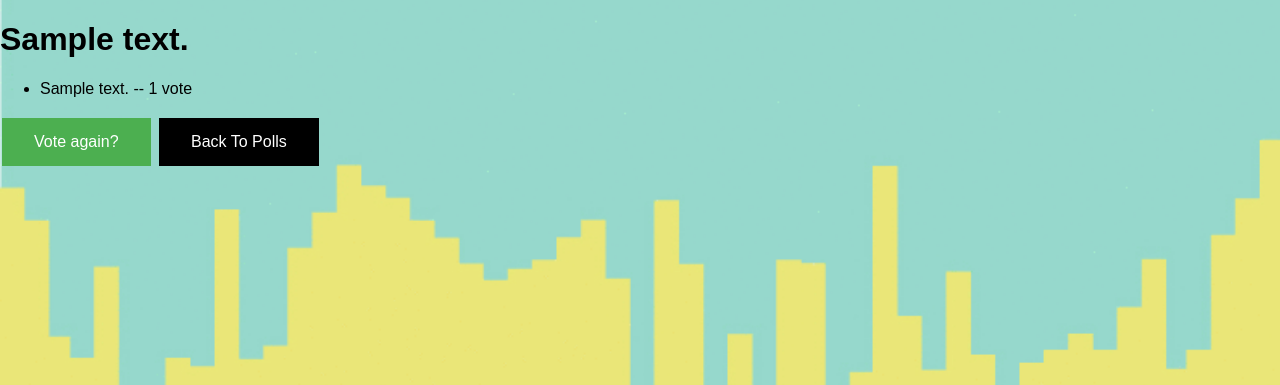
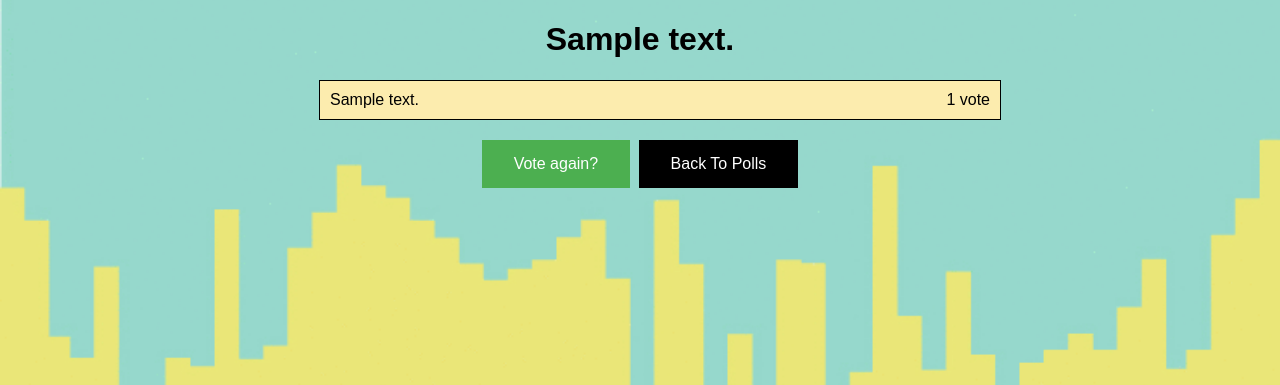
Before and after one commit to touchtool/ku-polls, a Django app: page /polls/1/results/ in a window 1280 px wide. Shown: the part 89-474 px from the top of the page. Run offline with Django 3.2, Linux system fonts and the light colour scheme; tables that the repository leaves empty hold one stand-in row (values such as "Sample post"); parts of the project's set-up code (start-up, migrations or seed data) failed here and were passed over.

Commit message:
remove bullet and edit result page

```diff
--- a/polls/templates/polls/index.html
+++ b/polls/templates/polls/index.html
@@ -71,6 +71,10 @@ body {
   color: black;
 }
 
+.bullet-remove{
+  list-style: outside none none;
+}
+
 @media screen and (max-width: 500px) {
   .header a {
     float: none;
@@ -96,7 +100,7 @@ body {
 </div>
 <center><h1 style="font-size:40px;"> Question list </h1></center>
 {% if latest_question_list %}
-    <ul>
+    <ul class="bullet-remove">
     {% for question in latest_question_list %}
         <div>
             <center><table width="500" border="1">
--- a/polls/templates/polls/results.html
+++ b/polls/templates/polls/results.html
@@ -77,6 +77,29 @@ body {
   color: black;
 }
 
+.box-container
+{
+  width: 55%;
+  height: 5%;
+  padding: 10px;
+  border: 1px;
+  border-style: solid;
+  border-color: black;
+  background-color: #FCECAE;
+  margin: 0;
+}
+
+.float-right{
+  float: right;
+}
+
+.float-left{
+  float: left;
+}
+
+.bullet-remove{
+  list-style: outside none none;
+}
 @media screen and (max-width: 500px) {
   .header a {
     float: none;
@@ -100,15 +123,22 @@ body {
     <a href=https://github.com/touchtool/ku-polls/>Github</a>
   </div>
 </div>
-<h1>{{ question.question_text }}</h1>
+
+<center><h1>{{ question.question_text }}</h1></center>
 
 <ul>
 {% for choice in question.choice_set.all %}
-    <li>{{ choice.choice_text }} -- {{ choice.votes }} vote{{ choice.votes|pluralize }}</li>
+   <center><div class="box-container">
+   <li class="bullet-remove">
+        <span class ="float-left">{{ choice.choice_text }}</span> <span class ="float-right">{{ choice.votes }}
+            vote{{ choice.votes | pluralize }}</span>
+   </li>
+   </div></center>
 {% endfor %}
 </ul>
-
+<center>
 <button onclick="document.location='{% url 'polls:detail' question.id %}'"
         class="button button1">Vote again?</button>
 <button onclick="document.location='{% url 'polls:index' %}'"
             class="button button2">Back To Polls</button>
+</center>
```
Also changed, not shown: polls/templates/polls/detail.html (+7 -4 lines).
